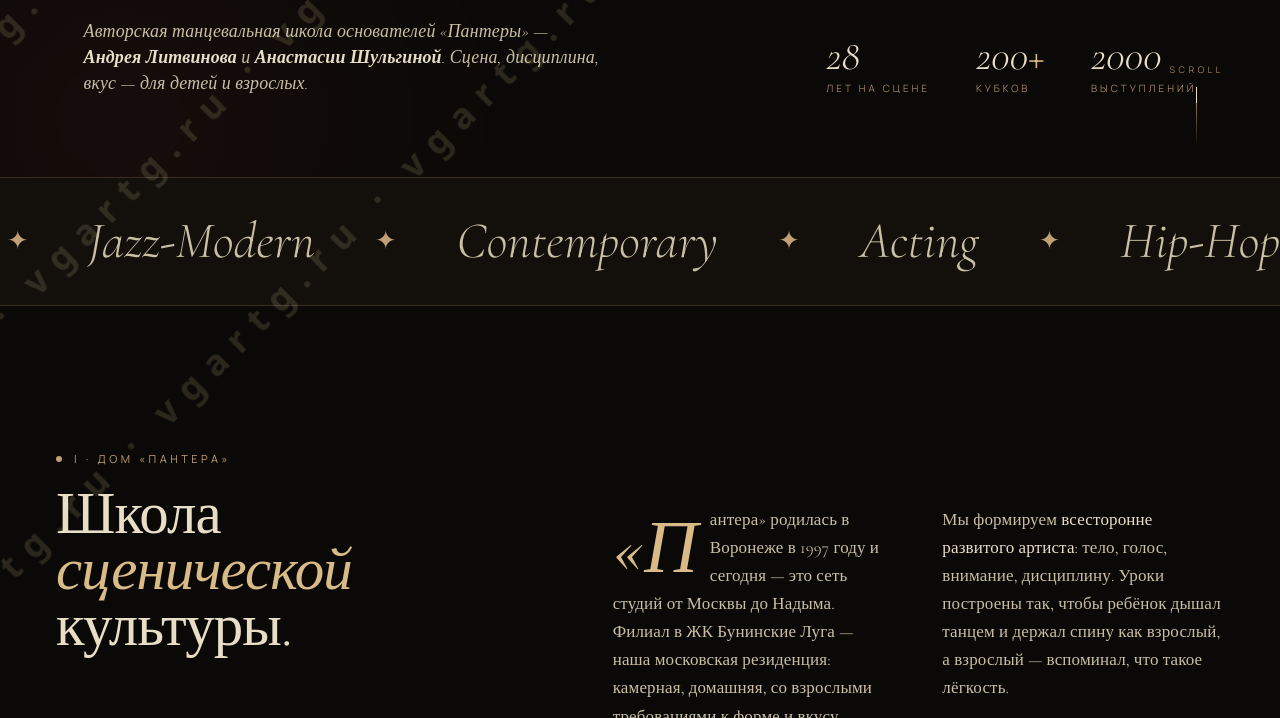
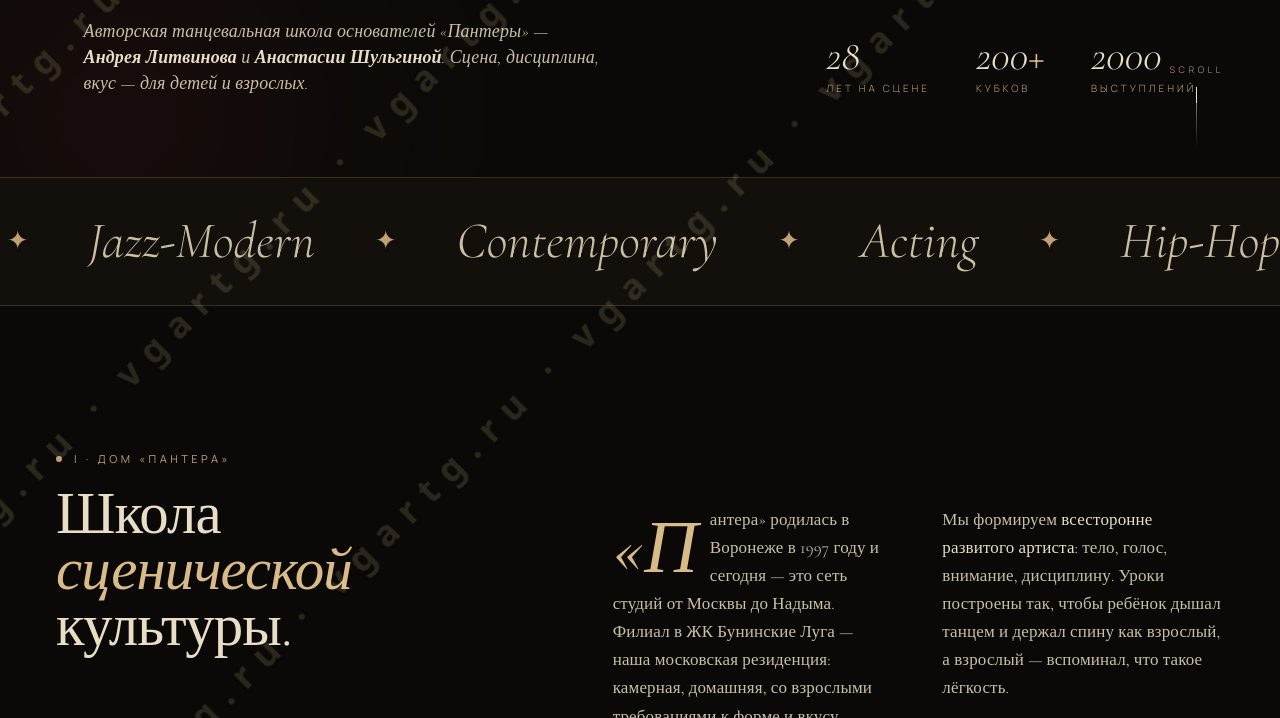
Before and after one commit to vgartg/Panther-and-Buninsky, a plain HTML site: page index.html in a window 1280 px wide. Shown: the part 737-1455 px from the top of the page. Drawn offline with nearby package versions, Linux system fonts and the light colour scheme; a web font is replaced by a local one.

Commit message:
Fix watermark 2

```diff
--- a/demo-guard.js
+++ b/demo-guard.js
@@ -15,6 +15,7 @@
     'html::before,html::after,body::before,body::after{',
       'content:"', REP, '" !important;',
       'position:fixed !important;top:50% !important;left:50% !important;',
+      'right:auto !important;bottom:auto !important;',
       'width:300vmax !important;height:auto !important;',
       'margin:0 !important;padding:0 !important;',
       'display:block !important;visibility:visible !important;opacity:.13 !important;',
@@ -30,10 +31,10 @@
       'mix-blend-mode:screen !important;text-shadow:none !important;',
       'clip-path:none !important;filter:none !important;',
     '}',
-    'html::before{transform:translate(-50%,-50%) rotate(-45deg) translate(0,-45vmax) !important}',
-    'html::after{transform:translate(-50%,-50%) rotate(-45deg) translate(0,-15vmax) !important}',
-    'body::before{transform:translate(-50%,-50%) rotate(-45deg) translate(0,15vmax) !important}',
-    'body::after{transform:translate(-50%,-50%) rotate(-45deg) translate(0,45vmax) !important}'
+    'html::before{transform:translate(-50%,-50%) rotate(-45deg) translate(0,-34vmax) !important}',
+    'html::after{transform:translate(-50%,-50%) rotate(-45deg) translate(0,-11vmax) !important}',
+    'body::before{transform:translate(-50%,-50%) rotate(-45deg) translate(0,11vmax) !important}',
+    'body::after{transform:translate(-50%,-50%) rotate(-45deg) translate(0,34vmax) !important}'
   ].join('');
 
   var styleEl = null;
--- a/index.html
+++ b/index.html
@@ -476,6 +476,8 @@
   position: fixed !important;
   top: 50% !important;
   left: 50% !important;
+  right: auto !important;
+  bottom: auto !important;
   width: 300vmax !important;
   height: auto !important;
   margin: 0 !important;
@@ -505,10 +507,10 @@
   filter: none !important;
 }
 
-html::before{ transform: translate(-50%, -50%) rotate(-45deg) translate(0, -45vmax) !important; }
-html::after { transform: translate(-50%, -50%) rotate(-45deg) translate(0, -15vmax) !important; }
-body::before{ transform: translate(-50%, -50%) rotate(-45deg) translate(0,  15vmax) !important; }
-body::after { transform: translate(-50%, -50%) rotate(-45deg) translate(0,  45vmax) !important; }
+html::before{ transform: translate(-50%, -50%) rotate(-45deg) translate(0, -34vmax) !important; }
+html::after { transform: translate(-50%, -50%) rotate(-45deg) translate(0, -11vmax) !important; }
+body::before{ transform: translate(-50%, -50%) rotate(-45deg) translate(0,  11vmax) !important; }
+body::after { transform: translate(-50%, -50%) rotate(-45deg) translate(0,  34vmax) !important; }
 
 @media print{
   html::before, html::after, body::before, body::after{
```
